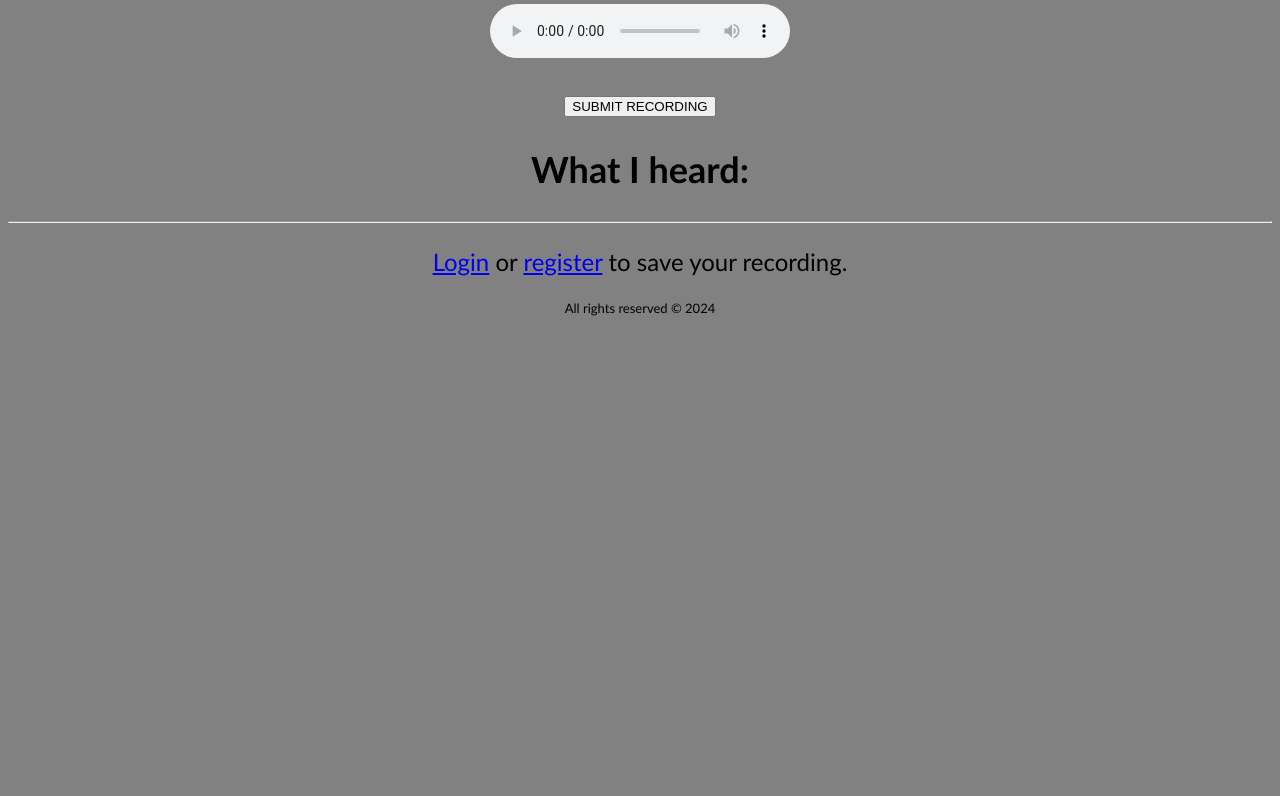
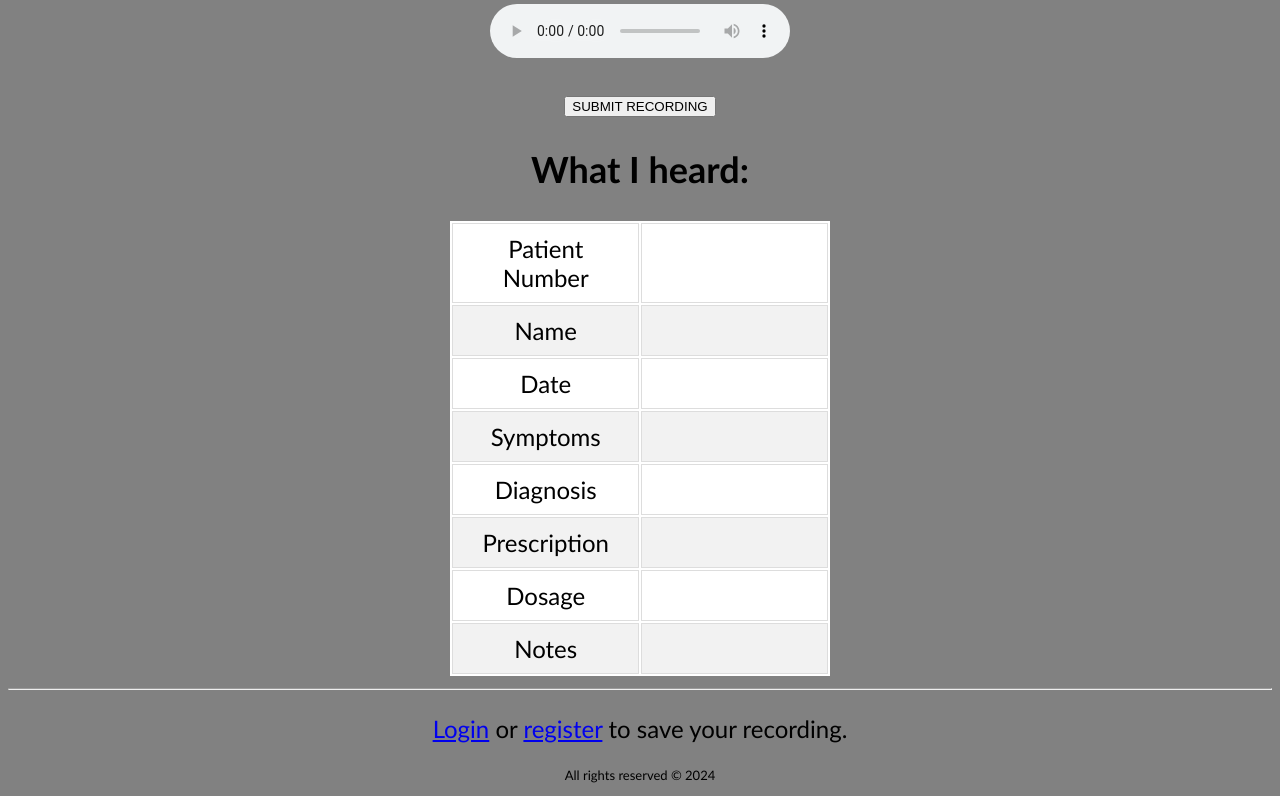
Before and after one commit to juicewar/VocalDoc, a Flask app: page / in a window 1280 px wide. Shown: the part 245-1041 px from the top of the page. Before the commit the page ends 561 px from the top, so only its background shows below. Run offline with Flask 3, Linux system fonts and the light colour scheme.

Commit message:
table displaying parsed voice data

```diff
--- a/static/main.js
+++ b/static/main.js
@@ -2,10 +2,39 @@ function processAudioRecording(){
     console.log(audioRecording);
 }
 
+// Show what was actually said
 function displayTranscribedSpeech(text){
     let textTag = document.getElementById("transcribedSpeech");
     textTag.innerHTML = text;
-    parseMessage(text);
+}
+
+
+// Display a table of the parsed information
+function displaySpeechTable(text){
+    let patient = parseMessage(text);
+
+    let table = document.getElementById("parsedTable");
+
+    // Clear existing table content
+    table.innerHTML = "";
+
+    // Iterate through patient data and update the table
+    Object.entries(patient).forEach(function([key, value]) {
+        let row = table.insertRow(); // Insert a new row
+        let keyCell = row.insertCell(); // Insert a new cell for key
+        let valueCell = row.insertCell(); // Insert a new cell for value
+
+        // Set content for key and value cells
+        keyCell.textContent = key;
+        valueCell.textContent = value;
+    });
+
+}
+
+// Will show both what the software understood from the text, as well as the formatted table
+function displaySpeechInfo(text){
+    displayTranscribedSpeech(text);
+    displaySpeechTable(text);
 }
 
 // When parsing the spoken text, the fields are converted into single digit tokens for easy parsing
@@ -28,6 +57,22 @@ function parseMessage(text){
 
     let patientFields = Object.keys(patient);
 
+    // Edge cases where the first word is not a valid field number, ignore.
+    words = text.split(' ');
+    while (words.length > 0){
+        // patient number is an edge case since two words
+        if (words.length > 1 && words[0] + words[1] == "patientnumber") {
+            break;
+
+        // if first word is one of the other valid fields
+        } else if (patient.hasOwnProperty(words[0])) {
+            break;
+        }
+        words.shift();
+    }
+
+    text = words.join(' ');
+
     // Pre process message to be parsed
     for (let i=0; i<patientFields.length; i++){
         text = text.replace(patientFields[i], i);
@@ -36,9 +81,6 @@ function parseMessage(text){
     words = text.split(' ');
     let fieldNumber = null;
     let data = [];
-
-    // dont forget to check edge case when the first word is not a field number
-
     while (words.length > 0){
         if (fieldNumber == null){
             fieldNumber = parseInt(words.shift());
@@ -59,7 +101,7 @@ function parseMessage(text){
         patient[patientFields[fieldNumber]] = data.join(' ');
     }
 
-    console.log(patient);
+    return patient;
 
 }
 
@@ -112,7 +154,7 @@ navigator.mediaDevices.getUserMedia(constraintObj)
 
         }).then(response => response.json()
         ).then(json => {
-          displayTranscribedSpeech(json.message)
+          displaySpeechInfo(json.message)
         });
     }
 })
--- a/static/style.css
+++ b/static/style.css
@@ -21,3 +21,25 @@ h1 {
 #btnSubmit {
 
 }
+
+#parsedTable {
+    margin: auto;
+    width: 30%;
+    background-color: #fff;
+}
+
+#parsedTable td, #parsedTable th {
+    border: 1px solid #dddddd;
+    text-align: center;
+    width: 50%;
+    padding: 10px;
+}
+
+#parsedTable tr:nth-child(even) {
+    background-color: #f2f2f2;
+}
+
+#parsedTable th {
+    background-color: #4CAF50;
+    color: white;
+}
--- a/templates/index.html
+++ b/templates/index.html
@@ -15,6 +15,41 @@
 
     <h2>What I heard:</h2>
     <p id="transcribedSpeech"></p>
+    <table id="parsedTable">
+        <tr>
+            <td>Patient Number</td>
+            <td></td>
+        </tr>
+        <tr>
+            <td>Name</td>
+            <td></td>
+        </tr>
+        <tr>
+            <td>Date</td>
+            <td></td>
+        </tr>
+        <tr>
+            <td>Symptoms</td>
+            <td></td>
+        </tr>
+        <tr>
+            <td>Diagnosis</td>
+            <td></td>
+        </tr>
+        <tr>
+            <td>Prescription</td>
+            <td></td>
+        </tr>
+        <tr>
+            <td>Dosage</td>
+            <td></td>
+        </tr>
+        <tr>
+            <td>Notes</td>
+            <td></td>
+        </tr>
+    </table>
+
     <hr class="solid">
     <p>
         {% if current_user.is_authenticated == False %}
```
Also changed, not shown: 1 other file.
